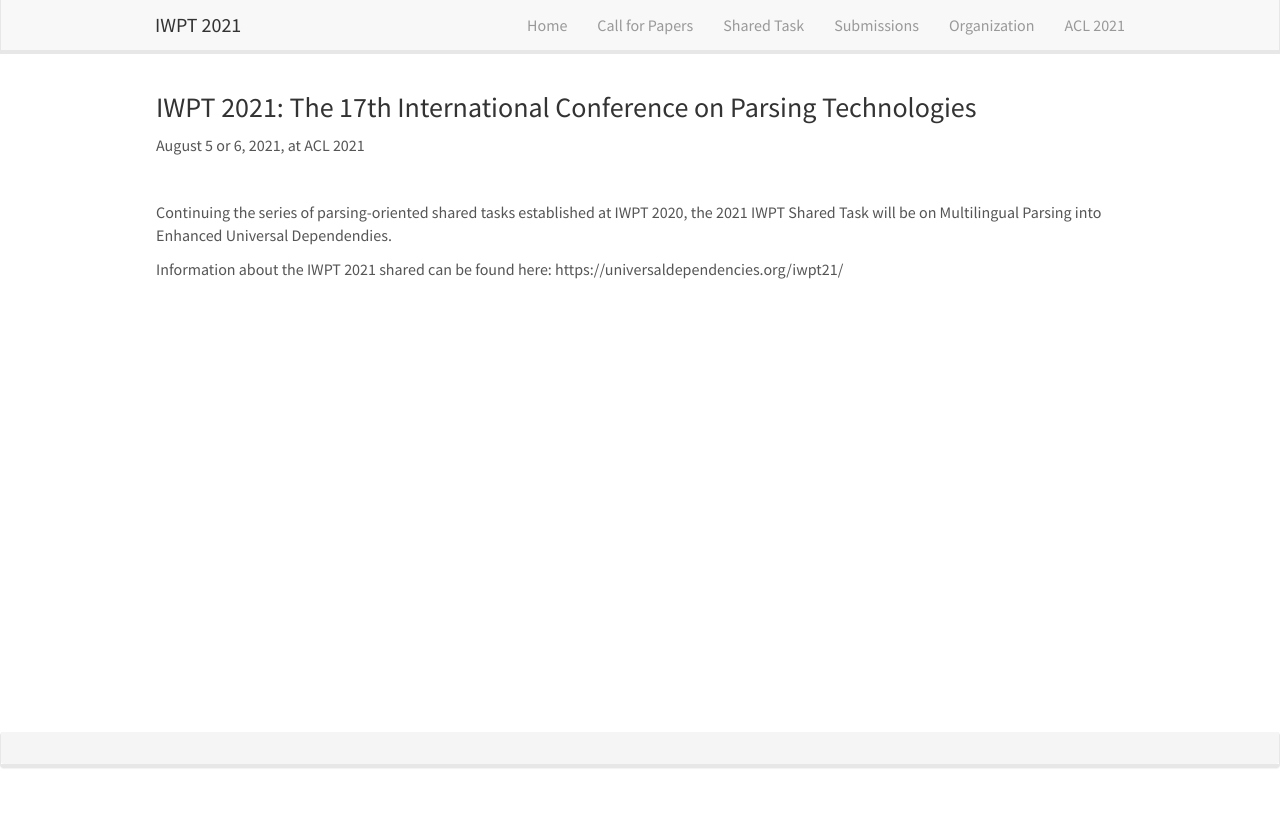
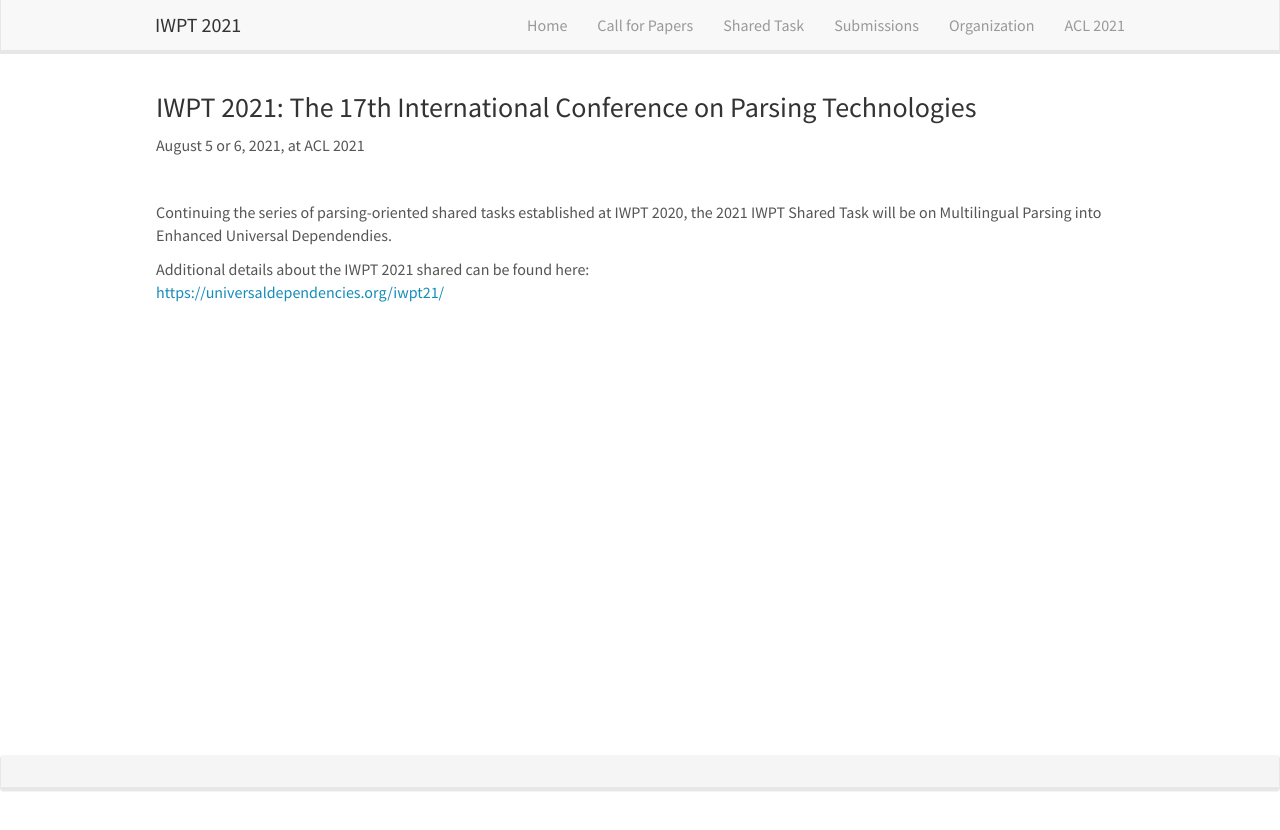
Before and after one commit to sigparse/iwpt2021, a Jekyll site: the page built from _pages/sharedtask.md, in a window 1280 px wide. Shown: the top 830 px of the page. Built offline with Jekyll 4.4.1, drawn with Linux system fonts in a browser that asks for light colours; nearby versions of some CDN libraries.

Commit message:
Update sharedtask.md

```diff
--- a/_pages/sharedtask.md
+++ b/_pages/sharedtask.md
@@ -10,8 +10,8 @@ permalink: /sharedtask
 
 Continuing the series of parsing-oriented shared tasks established at IWPT 2020, the 2021 IWPT Shared Task will be on Multilingual Parsing into Enhanced Universal Dependendies.
 
-Information about the IWPT 2021 shared can be found here:
-https://universaldependencies.org/iwpt21/
+Additional details about the IWPT 2021 shared can be found here:
+<https://universaldependencies.org/iwpt21/>
 
 &nbsp;
 
```
